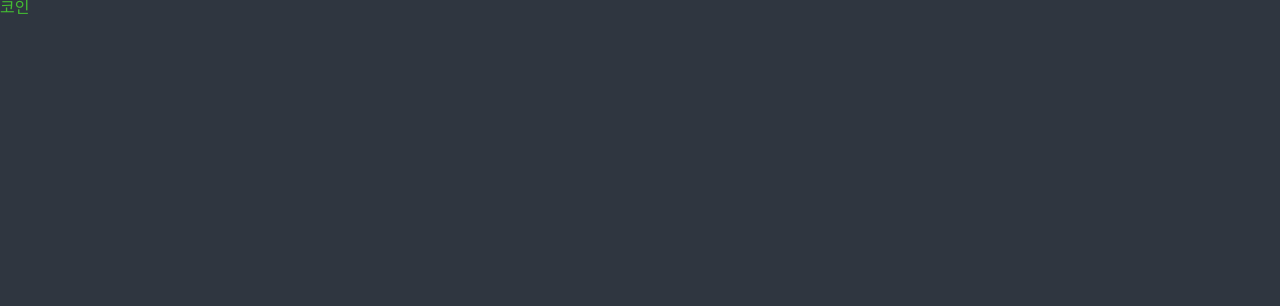
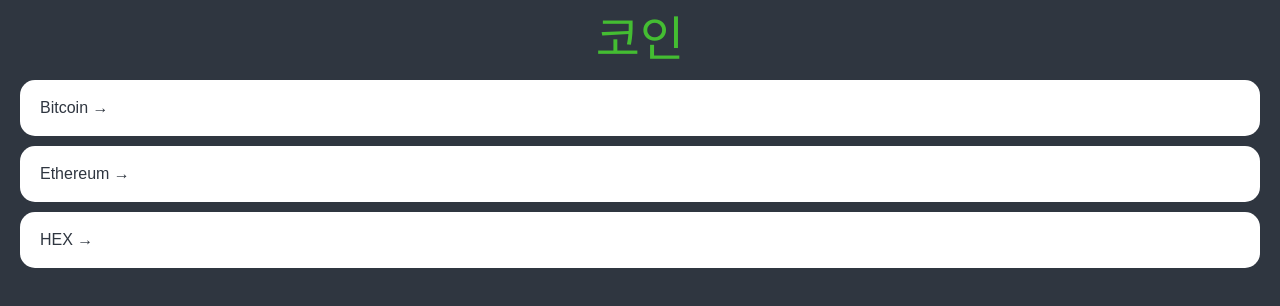
Before and after one commit to Siby1lA/TIL, a React (Create React App) app: page / in a window 1280 px wide. Shown: the top 306 px of the page. Built offline with nearby package versions, Linux system fonts and the light colour scheme.

Commit message:
Home part One

```diff
--- a/src/App.tsx
+++ b/src/App.tsx
@@ -60,6 +60,7 @@ body{
 }
 a{
   text-decoration: none;
+  color: inherit;
 }
 `;
 function App() {
--- a/src/routes/Coins.tsx
+++ b/src/routes/Coins.tsx
@@ -1,8 +1,85 @@
+import { Link } from "react-router-dom";
 import styled from "styled-components";
+
+const Container = styled.div`
+  padding: 0px 20px;
+`;
+
+const Header = styled.header`
+  height: 10vh;
+  display: felx;
+  justify-content: center;
+  align-items: center;
+`;
+
+const CoinsList = styled.ul``;
+
+const Coin = styled.li`
+  background-color: white;
+  color: ${(props) => props.theme.bgColor};
+
+  margin-bottom: 10px;
+  border-radius: 15px;
+  a {
+    padding: 20px;
+    transition: color 0.3s ease-in;
+    display: block;
+  }
+  &:hover {
+    a {
+      color: ${(props) => props.theme.accentColor};
+    }
+  }
+`;
+
 const Title = styled.h1`
+  font-size: 48px;
   color: ${(props) => props.theme.accentColor};
 `;
+const coins = [
+  {
+    id: "btc-bitcoin",
+    name: "Bitcoin",
+    symbol: "BTC",
+    rank: 1,
+    is_new: false,
+    is_active: true,
+    type: "coin",
+  },
+  {
+    id: "eth-ethereum",
+    name: "Ethereum",
+    symbol: "ETH",
+    rank: 2,
+    is_new: false,
+    is_active: true,
+    type: "coin",
+  },
+  {
+    id: "hex-hex",
+    name: "HEX",
+    symbol: "HEX",
+    rank: 3,
+    is_new: false,
+    is_active: true,
+    type: "token",
+  },
+];
+
 function Coins() {
-  return <Title>코인</Title>;
+  return (
+    <Container>
+      <Header>
+        <Title>코인</Title>
+      </Header>
+      <CoinsList>
+        {coins.map((coin) => (
+          <Coin key={coin.id}>
+            <Link to={`/${coin.id}`}>{coin.name} &rarr;</Link>
+          </Coin>
+        ))}
+      </CoinsList>
+    </Container>
+  );
 }
 export default Coins;
```
